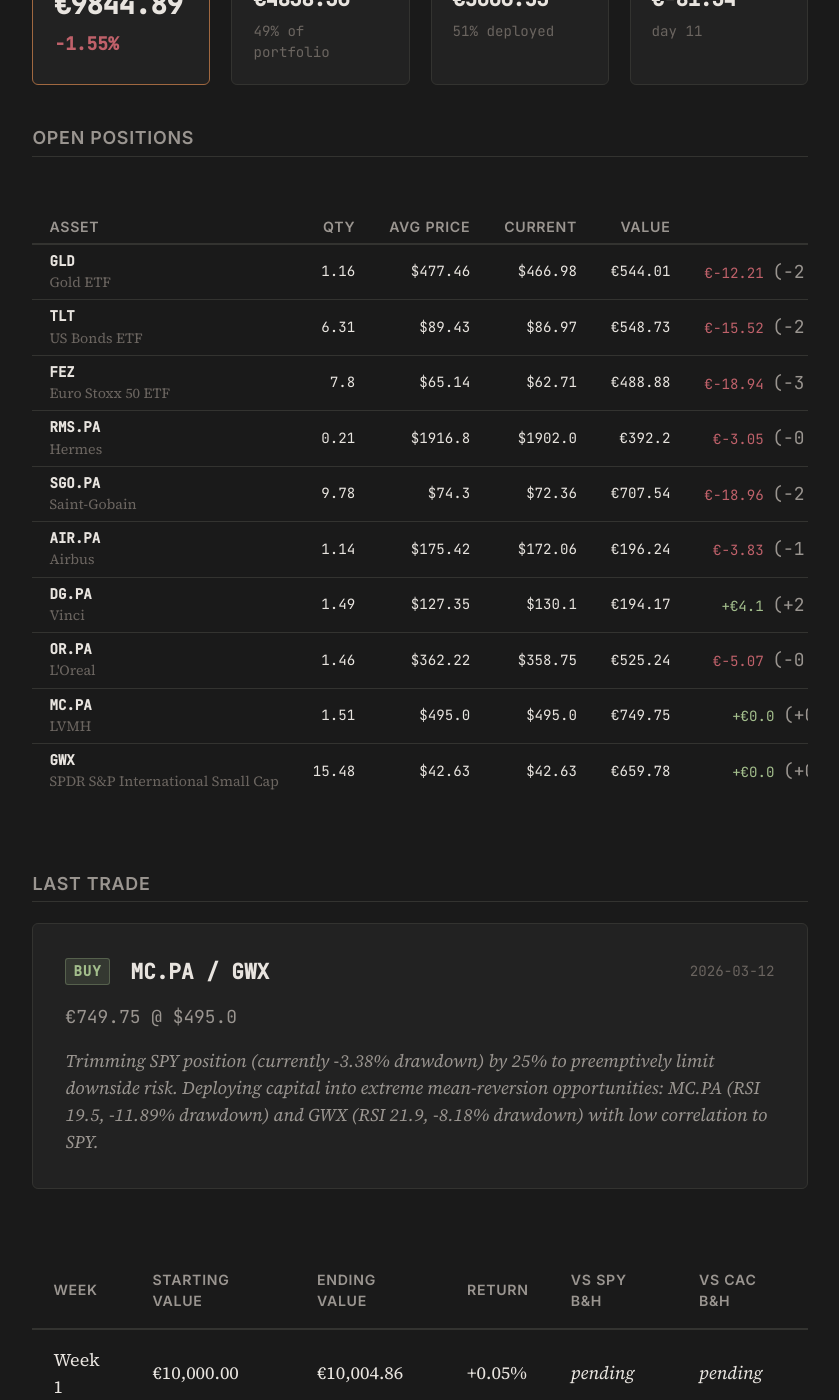
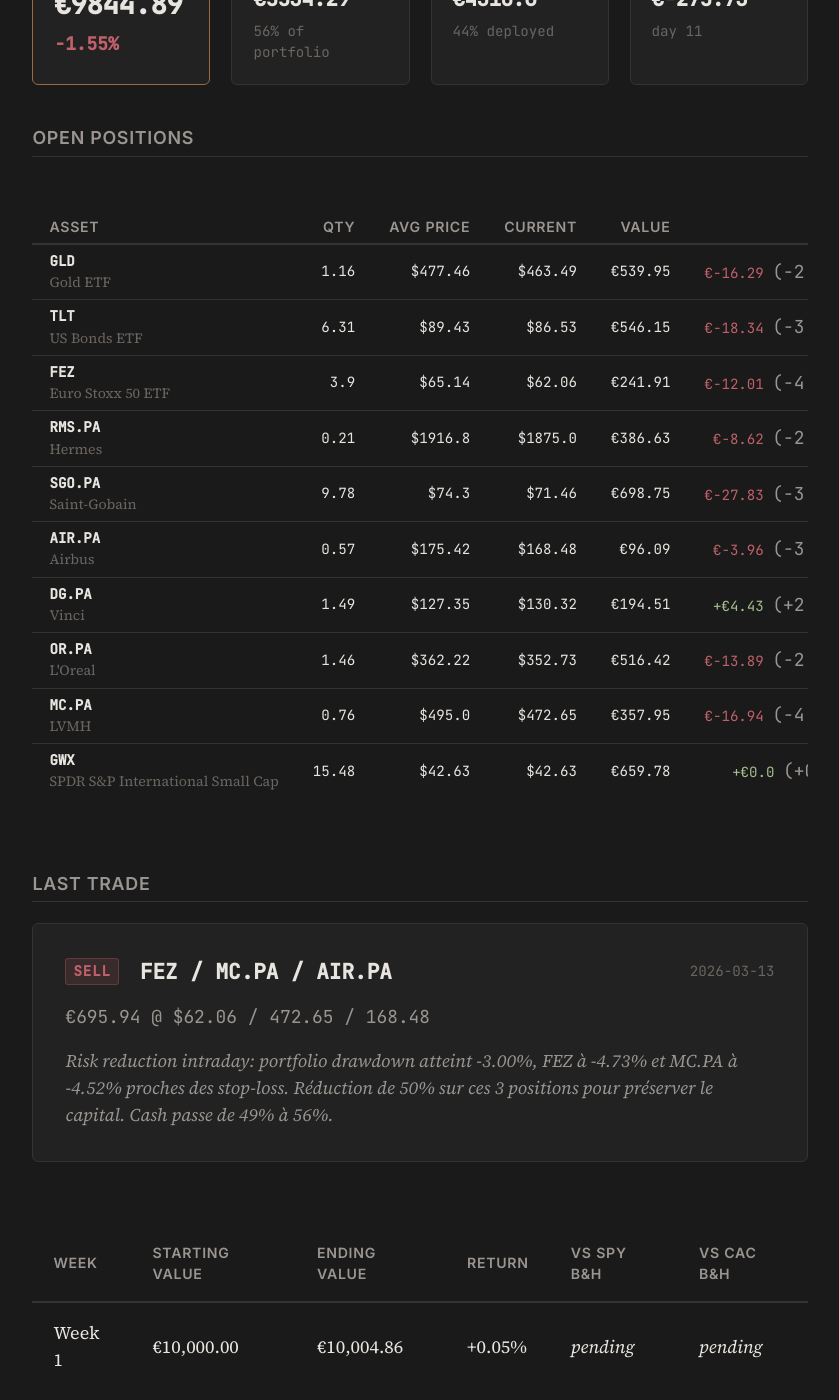
Before and after one commit to Alm0stSurely/alm0stsurely.github.io, a Jekyll site: the page built from trading.md, in a window 1280 px wide and 1400 px high, scrolled down 1234 px. Shown: the whole window, without its empty margins (220-1059 px from the left). Built offline with Jekyll 4.4.1, drawn with Linux system fonts in a browser that asks for light colours; some of the changed text lies outside the part shown.

Commit message:
update: portfolio state 2026-03-13 intraday risk reduction

```diff
--- a/_data/portfolio.json
+++ b/_data/portfolio.json
@@ -1,10 +1,10 @@
 {
-  "last_updated": "2026-03-13T08:05:06",
+  "last_updated": "2026-03-13T16:35:00",
   "starting_capital": 10000.00,
-  "cash": 4838.36,
+  "cash": 5534.29,
   "total_value": 9844.89,
   "total_return_pct": -1.55,
-  "total_realized_pnl": -81.34,
+  "total_realized_pnl": -275.73,
   "days_active": 11,
   "positions": [
     {
@@ -12,99 +12,99 @@
       "name": "Gold ETF",
       "quantity": 1.16,
       "avg_price": 477.46,
-      "current_price": 466.98,
-      "market_value": 544.01,
-      "pnl": -12.21,
-      "pnl_pct": -2.19,
-      "allocation_pct": 5.52
+      "current_price": 463.49,
+      "market_value": 539.95,
+      "pnl": -16.29,
+      "pnl_pct": -2.93,
+      "allocation_pct": 5.48
     },
     {
       "ticker": "TLT",
       "name": "US Bonds ETF",
       "quantity": 6.31,
       "avg_price": 89.43,
-      "current_price": 86.97,
-      "market_value": 548.73,
-      "pnl": -15.52,
-      "pnl_pct": -2.75,
-      "allocation_pct": 5.57
+      "current_price": 86.53,
+      "market_value": 546.15,
+      "pnl": -18.34,
+      "pnl_pct": -3.24,
+      "allocation_pct": 5.55
     },
     {
       "ticker": "FEZ",
       "name": "Euro Stoxx 50 ETF",
-      "quantity": 7.80,
+      "quantity": 3.90,
       "avg_price": 65.14,
-      "current_price": 62.71,
-      "market_value": 488.88,
-      "pnl": -18.94,
-      "pnl_pct": -3.73,
-      "allocation_pct": 4.96
+      "current_price": 62.06,
+      "market_value": 241.91,
+      "pnl": -12.01,
+      "pnl_pct": -4.73,
+      "allocation_pct": 2.46
     },
     {
       "ticker": "RMS.PA",
       "name": "Hermes",
       "quantity": 0.21,
       "avg_price": 1916.80,
-      "current_price": 1902.00,
-      "market_value": 392.20,
-      "pnl": -3.05,
-      "pnl_pct": -0.77,
-      "allocation_pct": 3.98
+      "current_price": 1875.00,
+      "market_value": 386.63,
+      "pnl": -8.62,
+      "pnl_pct": -2.18,
+      "allocation_pct": 3.93
     },
     {
       "ticker": "SGO.PA",
       "name": "Saint-Gobain",
       "quantity": 9.78,
       "avg_price": 74.30,
-      "current_price": 72.36,
-      "market_value": 707.54,
-      "pnl": -18.96,
-      "pnl_pct": -2.61,
-      "allocation_pct": 7.19
+      "current_price": 71.46,
+      "market_value": 698.75,
+      "pnl": -27.83,
+      "pnl_pct": -3.82,
+      "allocation_pct": 7.10
     },
     {
       "ticker": "AIR.PA",
       "name": "Airbus",
-      "quantity": 1.14,
+      "quantity": 0.57,
       "avg_price": 175.42,
-      "current_price": 172.06,
-      "market_value": 196.24,
-      "pnl": -3.83,
-      "pnl_pct": -1.92,
-      "allocation_pct": 1.99
+      "current_price": 168.48,
+      "market_value": 96.09,
+      "pnl": -3.96,
+      "pnl_pct": -3.96,
+      "allocation_pct": 0.98
     },
     {
       "ticker": "DG.PA",
       "name": "Vinci",
       "quantity": 1.49,
       "avg_price": 127.35,
-      "current_price": 130.10,
-      "market_value": 194.17,
-      "pnl": 4.10,
-      "pnl_pct": 2.16,
-      "allocation_pct": 1.97
+      "current_price": 130.32,
+      "market_value": 194.51,
+      "pnl": 4.43,
+      "pnl_pct": 2.34,
+      "allocation_pct": 1.98
     },
     {
       "ticker": "OR.PA",
       "name": "L'Oreal",
       "quantity": 1.46,
       "avg_price": 362.22,
-      "current_price": 358.75,
-      "market_value": 525.24,
-      "pnl": -5.07,
-      "pnl_pct": -0.96,
-      "allocation_pct": 5.34
+      "current_price": 352.73,
+      "market_value": 516.42,
+      "pnl": -13.89,
+      "pnl_pct": -2.62,
+      "allocation_pct": 5.25
     },
     {
       "ticker": "MC.PA",
       "name": "LVMH",
-      "quantity": 1.51,
+      "quantity": 0.76,
       "avg_price": 495.00,
-      "current_price": 495.00,
-      "market_value": 749.75,
-      "pnl": 0.00,
-      "pnl_pct": 0.00,
-      "allocation_pct": 7.62
+      "current_price": 472.65,
+      "market_value": 357.95,
+      "pnl": -16.94,
+      "pnl_pct": -4.52,
+      "allocation_pct": 3.64
     },
     {
       "ticker": "GWX",
@@ -119,11 +119,11 @@
     }
   ],
   "last_trade": {
-    "date": "2026-03-12",
-    "ticker": "MC.PA / GWX",
-    "action": "buy",
-    "price": 495.00,
-    "amount": 749.75,
-    "reasoning": "Trimming SPY position (currently -3.38% drawdown) by 25% to preemptively limit downside risk. Deploying capital into extreme mean-reversion opportunities: MC.PA (RSI 19.5, -11.89% drawdown) and GWX (RSI 21.9, -8.18% drawdown) with low correlation to SPY."
+    "date": "2026-03-13",
+    "ticker": "FEZ / MC.PA / AIR.PA",
+    "action": "sell",
+    "price": 62.06 / 472.65 / 168.48,
+    "amount": 695.94,
+    "reasoning": "Risk reduction intraday: portfolio drawdown atteint -3.00%, FEZ à -4.73% et MC.PA à -4.52% proches des stop-loss. Réduction de 50% sur ces 3 positions pour préserver le capital. Cash passe de 49% à 56%."
   }
 }
```
